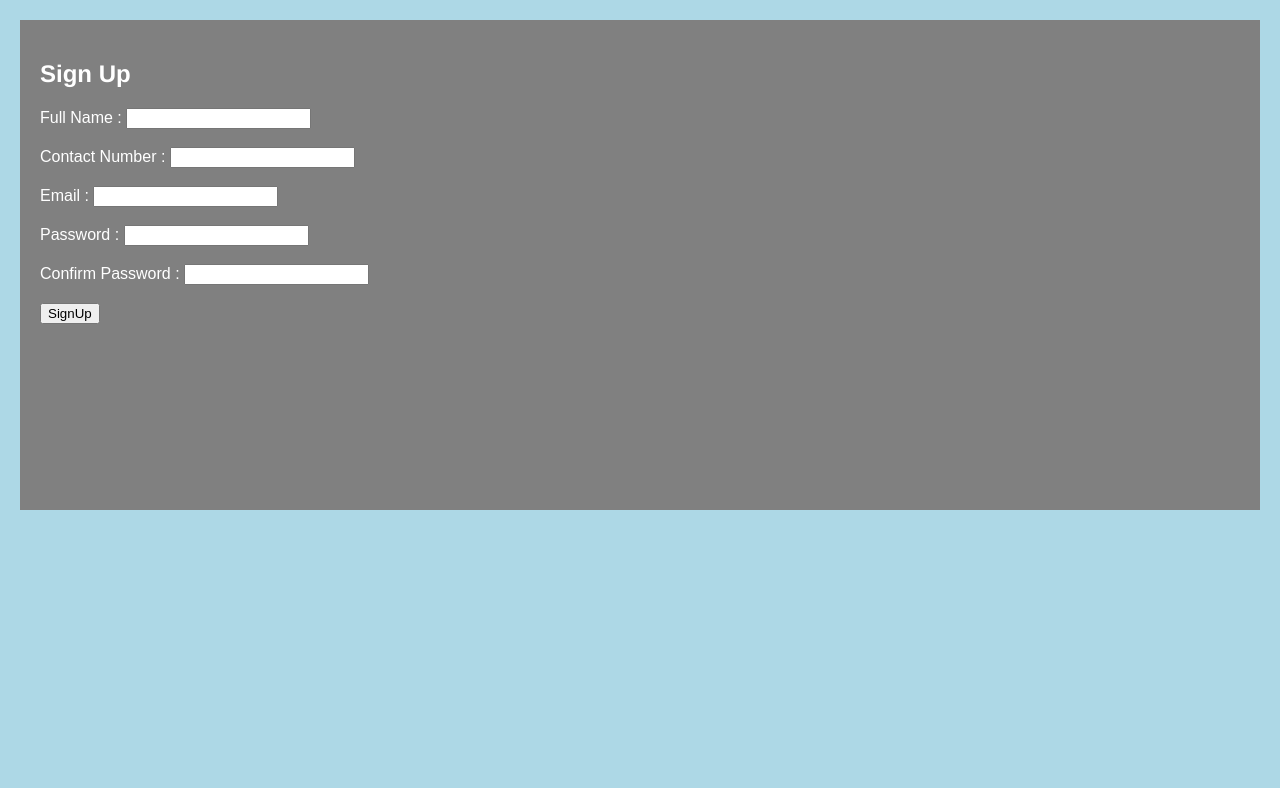
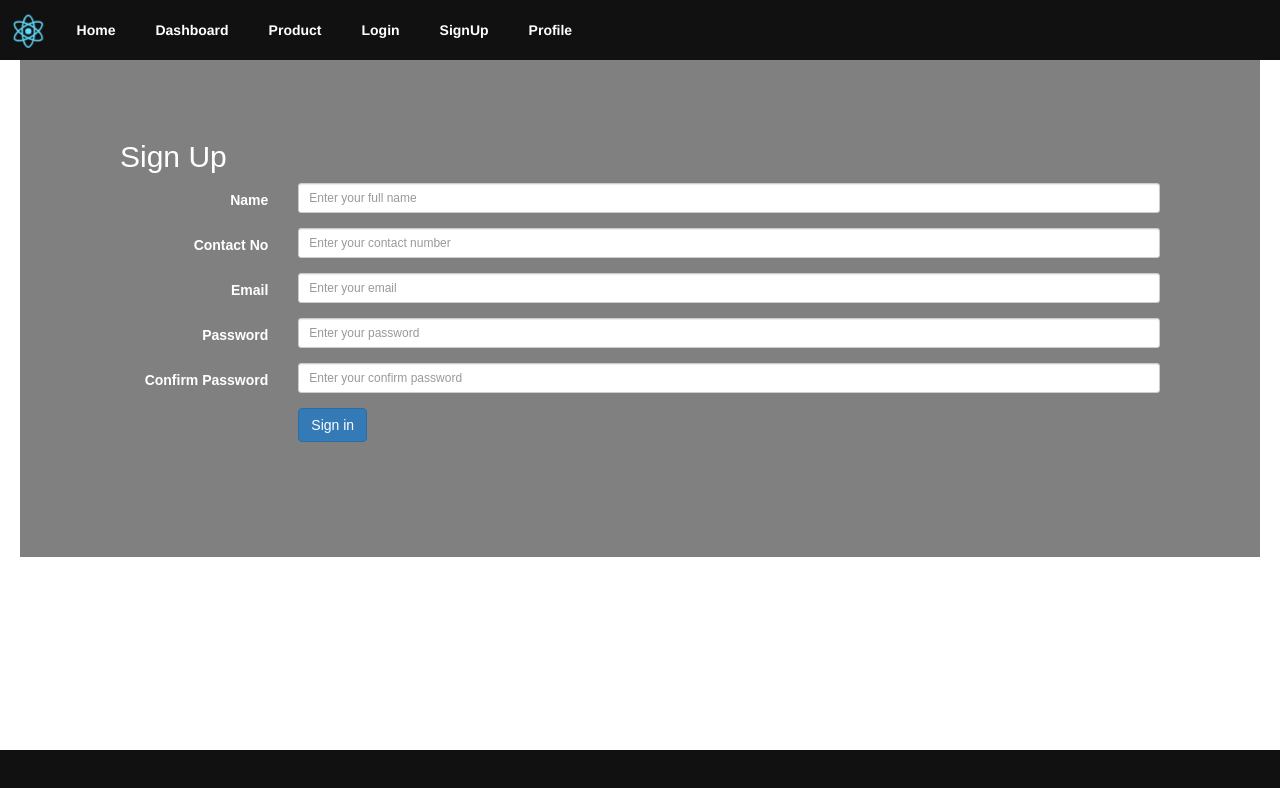
Before and after one commit to sonalvishwakarma/Shopping-React, a React (Create React App) app: page /SignUp in a window 1280 px wide. Shown: the top 788 px of the page. Built offline with nearby package versions, Linux system fonts and the light colour scheme.

Commit message:
added signup page modified home page/login

```diff
--- a/package.json
+++ b/package.json
@@ -3,7 +3,9 @@
   "version": "0.1.0",
   "private": true,
   "dependencies": {
+    "bootstrap": "^3.3.7",
     "react": "^15.4.2",
+    "react-bootstrap": "^0.30.8",
     "react-dom": "^15.4.2",
     "react-router": "^3.0.2"
   },
--- a/src/App.css
+++ b/src/App.css
@@ -6,9 +6,9 @@
   position:fixed;
   top:0px;
   left:0px;
-  height:100px;
+  height:50px;
   right:0px;
-  background-color: #222;
+  background-color: #111;
 }
 
 .main-content {
@@ -29,12 +29,16 @@
   left:0px;
   right:0px;
   overflow:hidden;
-  background-color: #222;
+  background-color: #111;
 }
 
 .imgHome {
     height: 100%;
     width: 100%;
+}
+
+.marginRight {
+    margin-right: 950px;
 }
 
 .App {
@@ -57,13 +61,17 @@
 }
 .login{
   background-color: gray;
-  height: 450px;
-  padding: 20px;
+  height: 100%;
+  padding: 100px;
   color: white;
 }
 
 .App-intro {
   font-size: large;
+}
+
+.btn-link{
+  color: #fff;
 }
 
 body {
--- a/src/App.js
+++ b/src/App.js
@@ -1,26 +1,48 @@
 import React, { Component } from 'react'
-import { Link } from 'react-router';
+import { Link, browserHistory } from 'react-router';
 import logo from './logo.svg';
 import home from './homeImage.jpg';
 import './App.css';
-import Login from './Login.js';
+import 'bootstrap/dist/css/bootstrap.css';
+import { Button} from 'react-bootstrap';
 
 class App extends Component {
+
+    getIntial(){
+        document.getElementById('name').innerHTML = JSON.parse(localStorage.getItem("auth-name"));
+    }
+
+    handleLogout() {
+        localStorage.clear();
+        browserHistory.push('/');
+    }
+
+    componentDidMount() {
+        this.getIntial();
+    };
+
     render() {
         return (
-            <div className="main-app">
+           <div className="main-app">
                 <div id="header" className="main-head">
                     <ul className="header">
                         <li><img src={logo} className="App-logo" alt="logo" /></li>
                         <li><Link href="/">Home</Link></li>
                         <li><Link to="dashboard">Dashboard</Link></li>
-                        <li><Link to="product">Product</Link></li>
-                        <li><Link to="login">Login</Link></li>
-                        <li><Link to="signUp">SignUp</Link></li>
-                        <li><Link to="profile">Profile</Link></li>
+                        <li><Link to="product" className="marginRight">Product</Link></li>
+
+                        { JSON.parse(localStorage.getItem("islogged")) == true ?
+                            (<li><Link to="profile">Profile</Link></li>)
+                            :(<li><Link to="signUp">SignUp</Link></li>)
+                        }
+                         { JSON.parse(localStorage.getItem("islogged")) == true ?
+                            (<li><Button type="submit" onClick={this.handleLogout}>Logout</Button></li>)
+                            :(<li><Link to="login">Login</Link></li> )
+                        }
                     </ul>
                 </div>
                 <div id="content" className="main-content">
+
                     {this.props.children}
                     <div className="imgHome">
                         <img src={home} alt="homeImg"/>
--- a/src/Dashboard.js
+++ b/src/Dashboard.js
@@ -6,41 +6,6 @@ var EMPLOYEES = [
 	{name: 'Rupal Yadav', age: 25, Designation: 'UI Designer'},
 	{name: 'Shwetam Thakur', age: 26, Designation: 'Manager'}
 ];
-
-export class Employee  extends Component {
-  	render() {
-    	return (
-			<tr>
-				<td>{this.props.employee.name}</td>
-				<td>{this.props.employee.age}</td>
-				<td>{this.props.employee.Designation}</td>
-			</tr>
-      	);
-  	}
-};
-
-export class EmployeeTable extends Component {
-  	render() {
-    var rows = [];
-    	this.props.employees.forEach(function(employee) {
-      	rows.push(<Employee employee={employee} />);
-    });
-    return (
-      	<table className="App-table">
-	        <thead>
-	          	<tr>
-	            	<th>Name</th>
-	            	<th>Age</th>
-	            	<th>Designation</th>
-	          	</tr>
-	        </thead>
-	        <tbody>
-	        	{rows}
-	        </tbody>
-      	</table>
-      	);
-  	}
-};
 
 class Dashboard extends Component {
 
@@ -111,26 +76,7 @@ class Dashboard extends Component {
 					<div>
 						<span>Welcome </span> <p id="name" value={this.props.value}></p>						<span>Welcome </span> <p id="name" value={this.props.value}></p>
 						<span>Welcome </span> <p id="uname" value={this.props.value}></p>						<span>Welcome </span> <p id="name" value={this.props.value}></p>
-
-							<br></br>
 						<button onClick={this.handleLogout}>Logout</button>
-							<br></br>
-					</div>
-					{/*<EmployeeTable employees={EMPLOYEES} />*/}
-					<hr></hr>
-					<div>
-					 	<form>
-							<span>Name : </span><input type="text" value={this.state.name} onChange={this.handleName.bind(this)}/>
-								<br></br>
-								<br></br>
-							<span>Age : </span><input type="text" value={this.state.age} onChange={this.handleAge.bind(this)}/>
-				              	<br></br>
-								<br></br>
-							<span>Designation : </span><input type="text" value={this.state.designation} onChange={this.handleDesignation.bind(this)}/>
-								<br></br>
-								<br></br>
-							<button onClick={this.saveData}>Save</button>
-						</form>
 					</div>
 				</div>
 			</div>
--- a/src/Login.js
+++ b/src/Login.js
@@ -1,5 +1,9 @@
 import React, { Component } from 'react';
 import { browserHistory, Link } from 'react-router';
+import logo from './logo.svg';
+import './App.css';
+import 'bootstrap/dist/css/bootstrap.css';
+import { Button, FormGroup,ControlLabel, FormControl, Col,Form} from 'react-bootstrap';
 
 class Login extends Component {
 
@@ -23,9 +27,12 @@ class Login extends Component {
   	handleLogin() {
 
 	    if(this.state.name === 'sonal.v@gmail.com' && this.state.pwd === '12345' ){
-	    	browserHistory.push('/Dashboard');
-	    	localStorage.setItem('auth - Email', JSON.stringify(this.state.name));
-	   		localStorage.setItem('auth - Pwd', JSON.stringify(this.state.pwd));
+	    	browserHistory.push('/App');
+	    	localStorage.setItem('auth-name', JSON.stringify(this.state.name));
+	   		localStorage.setItem('auth-Pwd', JSON.stringify(this.state.pwd));
+	   		this.isLogged = true;
+	   		localStorage.setItem('islogged', JSON.stringify(this.isLogged));
+
 	    }
 	    else if(this.state.name === '' && this.state.pwd === '' ){
 	        alert("Oops! You are not providing crendentials, please enter email and password");
@@ -37,22 +44,65 @@ class Login extends Component {
 
 	render(){
 		return (
-            <div id="content" className="main-content">
-			   <div className="login">
-					<h2>Login</h2>
-					<form>
-					<span>Email : </span><input type="text" value={this.state.name} onChange={this.handleEmailChange.bind(this)} />
-						<br></br>
-						<br></br>
-					<span>Password : </span><input type="text" value={this.state.pwd} onChange={this.handlePwdChange.bind(this)}/>
-                  	<br></br>
-						<br></br>
-					<button onClick={this.handleLogin}>login</button>
-					 <Link href="/">forget password</Link>
-					</form>
+
+			<div className="main-app">
+                <div id="header" className="main-head">
+                    <ul className="header">
+                        <li><img src={logo} className="App-logo" alt="logo" /></li>
+                        <li><Link href="/">Home</Link></li>
+                        <li><Link to="dashboard">Dashboard</Link></li>
+                        <li><Link to="product">Product</Link></li>
+                        <li><Link to="login">Login</Link></li>
+                        <li><Link to="signUp">SignUp</Link></li>
+                        <li><Link to="profile">Profile</Link></li>
+                    </ul>
+                </div>
+                <div id="content" className="main-content">
+				   	<div className="login">
+						<h2>Login</h2>
+
+						<Form horizontal>
+						    <FormGroup controlId="formHorizontalEmail">
+						      <Col componentClass={ControlLabel} sm={2}>
+						        Email
+						      </Col>
+						      <Col sm={10}>
+						        <FormControl
+				                    type="text"
+				                    placeholder="Enter your email" bsSize="sm"
+				                    value={this.state.name} onChange={this.handleEmailChange.bind(this)}/>
+				                <FormControl.Feedback />
+						      </Col>
+						    </FormGroup>
+
+						    <FormGroup controlId="formHorizontalPassword">
+						      <Col componentClass={ControlLabel} sm={2}>
+						        Password
+						      </Col>
+						      <Col sm={10}>
+						        <FormControl
+				                    type="password"
+				                    placeholder="Enter your password" bsSize="sm"
+				                    value={this.state.pwd} onChange={this.handlePwdChange.bind(this)}/>
+				                <FormControl.Feedback />
+						      </Col>
+						    </FormGroup>
+
+						    <FormGroup>
+						      	<Col smOffset={2} sm={10}>
+			                		<Button type="submit" bsStyle="primary" onClick={this.handleLogin}>
+						          		Login
+						        	</Button>
+						        	<Button href="#" bsStyle="link">forget password</Button>
+						      	</Col>
+						    </FormGroup>
+  						</Form>
+					</div>
 				</div>
-			</div>
-		)
+                <div id="footer" className="main-footer">
+                </div>
+            </div>
+        );
 	}
 }
 
--- a/src/SignUp.js
+++ b/src/SignUp.js
@@ -1,5 +1,9 @@
 import React, { Component } from 'react';
-import { browserHistory } from 'react-router';
+import { browserHistory, Link } from 'react-router';
+import logo from './logo.svg';
+import './App.css';
+import 'bootstrap/dist/css/bootstrap.css';
+import { Button, FormGroup,ControlLabel, FormControl, Col,Form} from 'react-bootstrap';
 
 class SignUp extends Component{
 	constructor(props) {
@@ -37,12 +41,15 @@ class SignUp extends Component{
   	handleSignUp() {
 
 	    if(this.state.name !== '' && this.state.contactn !== '' &&  this.state.email !== '' && this.state.pwd !== '' && this.state.confirmPwd !== '' && this.state.pwd === this.state.confirmPwd){
-	    	browserHistory.push('/Dashboard');
+	    	browserHistory.push('/App');
 	    	localStorage.setItem('User-name', JSON.stringify(this.state.name));
 	   		localStorage.setItem('User-contactn', JSON.stringify(this.state.contactn));
 	   		localStorage.setItem('User-name', JSON.stringify(this.state.email));
 	   		localStorage.setItem('User-pwd', JSON.stringify(this.state.pwd));
 	   		localStorage.setItem('User-confirmPwd', JSON.stringify(this.state.confirmPwd));
+
+	   		this.isLogged = true;
+	   		localStorage.setItem('islogged', JSON.stringify(this.isLogged));
 	    }
 
 	    else if(this.state.pwd !== this.state.confirmPwd){
@@ -58,29 +65,100 @@ class SignUp extends Component{
 
 	render(){
 		return (
-            <div id="content" className="main-content">
-			   <div className="login">
-					<h2>Sign Up</h2>
-					<form>
-						<span>Full Name : </span><input type="text" value={this.state.name} onChange={this.handleNameChange.bind(this)} />
-							<br></br>
-							<br></br>
-						<span>Contact Number : </span><input type="text" value={this.state.contactn} onChange={this.handleContactNoChange.bind(this)}/>
-		        			<br></br>
-							<br></br>
-						<span>Email : </span><input type="text" value={this.state.email} onChange={this.handleEmailChange.bind(this)}/>
-	                  		<br></br>
-							<br></br>
-						<span>Password : </span><input type="text" value={this.state.pwd} onChange={this.handlePwdChange.bind(this)} />
-							<br></br>
-							<br></br>
-						<span>Confirm Password : </span><input type="text" value={this.state.confirmPwd} onChange={this.handleConfirmPwdChange.bind(this)}/>
-	                  		<br></br>
-							<br></br>
-						<button onClick={this.handleSignUp}>SignUp</button>
-					</form>
+
+			<div className="main-app">
+                <div id="header" className="main-head">
+                    <ul className="header">
+                        <li><img src={logo} className="App-logo" alt="logo" /></li>
+                        <li><Link href="/">Home</Link></li>
+                        <li><Link to="dashboard">Dashboard</Link></li>
+                        <li><Link to="product">Product</Link></li>
+                        <li><Link to="login">Login</Link></li>
+                        <li><Link to="signUp">SignUp</Link></li>
+                        <li><Link to="profile">Profile</Link></li>
+                    </ul>
+                </div>
+                <div id="content" className="main-content">
+				   <div className="login">
+						<h2>Sign Up</h2>
+
+						<Form horizontal>
+						    <FormGroup controlId="formHorizontalEmail">
+						      <Col componentClass={ControlLabel} sm={2}>
+						        Name
+						      </Col>
+						      <Col sm={10}>
+						        <FormControl
+				                    type="text"
+				                    placeholder="Enter your full name" bsSize="sm"
+				                    value={this.state.name} onChange={this.handleNameChange.bind(this)}/>
+				                <FormControl.Feedback />
+						      </Col>
+						    </FormGroup>
+
+						    <FormGroup controlId="formHorizontalPassword">
+						      <Col componentClass={ControlLabel} sm={2}>
+						        Contact No
+						      </Col>
+						      <Col sm={10}>
+						        <FormControl
+				                    type="number"
+				                    placeholder="Enter your contact number" bsSize="sm"
+									value={this.state.contactn} onChange={this.handleContactNoChange.bind(this)}/>				                <FormControl.Feedback />
+						      </Col>
+						    </FormGroup>
+
+						    <FormGroup controlId="formHorizontalEmail">
+						      <Col componentClass={ControlLabel} sm={2}>
+						        Email
+						      </Col>
+						      <Col sm={10}>
+						        <FormControl
+				                    type="email"
+				                    placeholder="Enter your email" bsSize="sm"
+				                    value={this.state.email} onChange={this.handleEmailChange.bind(this)}/>
+				                <FormControl.Feedback />
+						      </Col>
+						    </FormGroup>
+
+						    <FormGroup controlId="formHorizontalPassword">
+						      <Col componentClass={ControlLabel} sm={2}>
+						        Password
+						      </Col>
+						      <Col sm={10}>
+						        <FormControl
+				                    type="password"
+				                    placeholder="Enter your password" bsSize="sm"
+									value={this.state.pwd} onChange={this.handlePwdChange.bind(this)} />				                <FormControl.Feedback />
+						      </Col>
+						    </FormGroup>
+
+						    <FormGroup controlId="formHorizontalEmail">
+						      <Col componentClass={ControlLabel} sm={2}>
+						        Confirm Password
+						      </Col>
+						      <Col sm={10}>
+						        <FormControl
+				                    type="password"
+				                    placeholder="Enter your confirm password" bsSize="sm"
+									value={this.state.confirmPwd} onChange={this.handleConfirmPwdChange.bind(this)}/>				                <FormControl.Feedback />
+						      </Col>
+						    </FormGroup>
+
+						    <FormGroup>
+						      	<Col smOffset={2} sm={10}>
+			                		<Button type="submit" bsStyle="primary" onClick={this.handleSignUp}>
+						          		Sign in
+						        	</Button>
+						      	</Col>
+						    </FormGroup>
+  						</Form>
+
+					</div>
 				</div>
-			</div>
+                <div id="footer" className="main-footer">
+                </div>
+            </div>
 		)
 	}
 }
```
Also changed, not shown: src/user.json (added, +10 -0 lines).
